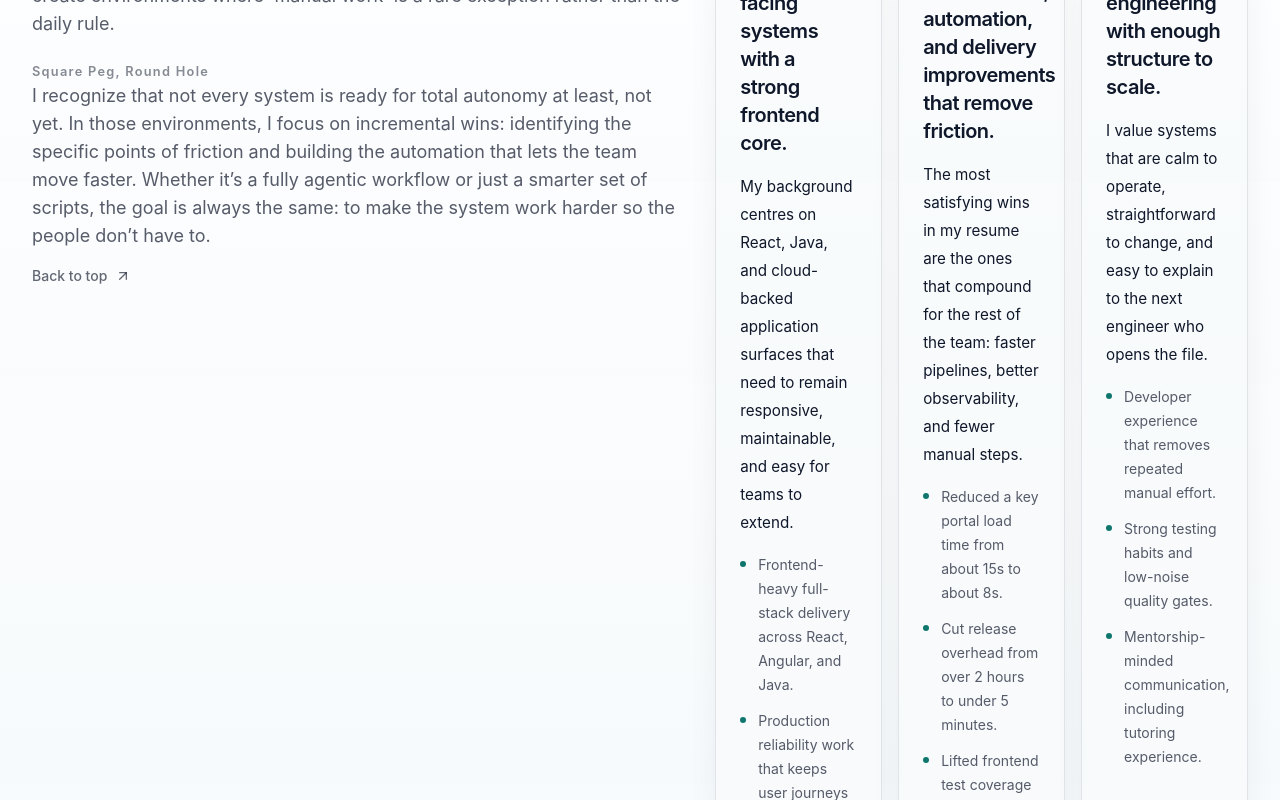
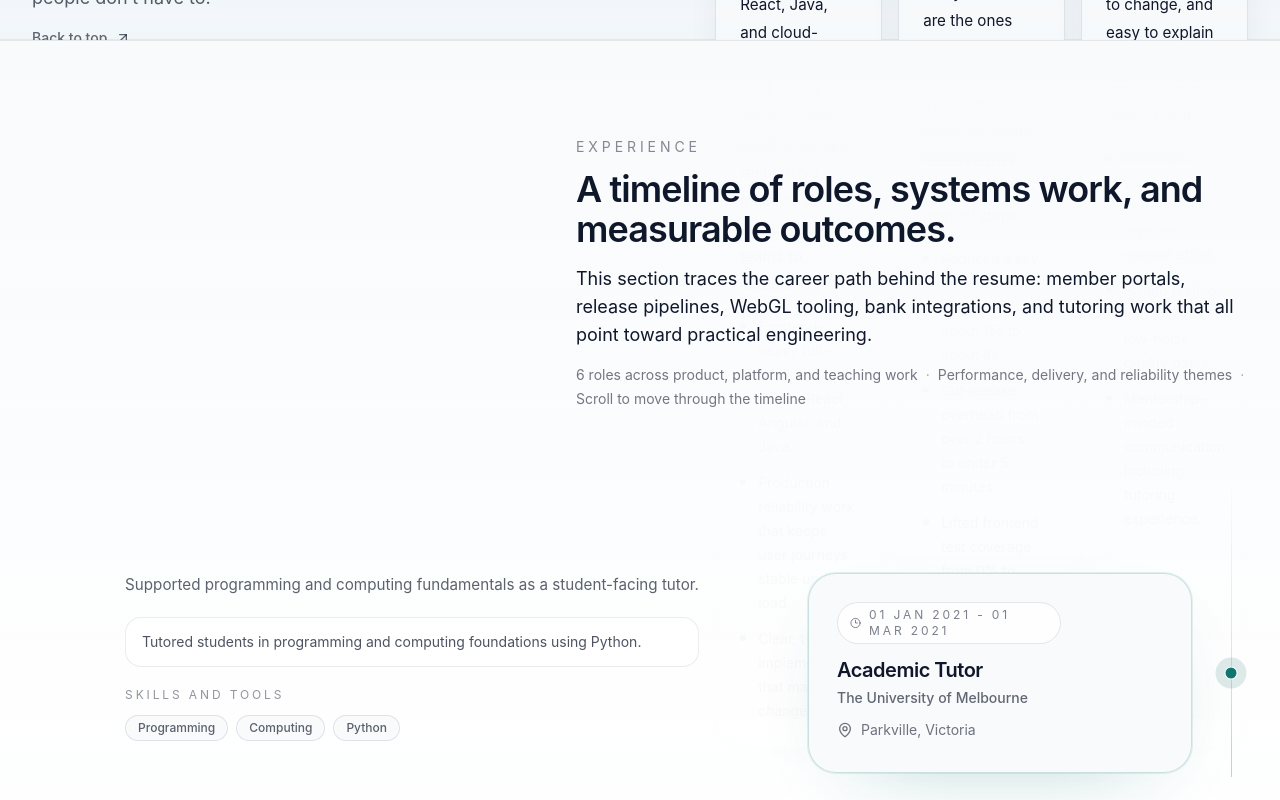
Before and after one commit to marutsuki/lucienxlu, a React (Vite) app: page / in a window 1280 px wide. Shown: the part 1560-2360 px from the top of the page. Built offline with nearby package versions, Linux system fonts and the light colour scheme.

Commit message:
fix(home): normalized layout section sizes and a few placement changes to experience

```diff
--- a/src/components/ui/experience-timeline.tsx
+++ b/src/components/ui/experience-timeline.tsx
@@ -93,13 +93,13 @@ export const ExperienceTimeline = ({
     <section
       aria-labelledby={`${id}-title`}
       className={cn(
-        "relative h-screen overflow-hidden border-y border-foreground/10 bg-[linear-gradient(180deg,rgba(248,250,252,1),rgba(255,255,255,0.96))] px-4 py-16 sm:px-6 lg:px-8 lg:py-24",
+        "relative h-screen place-self-center overflow-hidden border-y border-foreground/10 bg-[linear-gradient(180deg,rgba(248,250,252,1),rgba(255,255,255,0.96))] px-4 py-16 sm:px-6 lg:px-8 lg:py-24",
         className,
       )}
       id={id}
     >
-      <div className="mx-auto max-w-7xl flex flex-col items-end">
-        <header className="max-w-3xl">
+      <div className="w-full flex flex-col items-end">
+        <header className="max-w-2xl">
           <p className="text-sm uppercase tracking-[0.28em] text-foreground/50">
             {eyebrow}
           </p>
@@ -110,7 +110,7 @@ export const ExperienceTimeline = ({
             {title}
           </h2>
           {summary ? (
-            <div className="mt-4 max-w-2xl text-base leading-7 text-foreground/70 sm:text-lg">
+            <div className="mt-4 max-w-full text-base leading-7 text-foreground/70 sm:text-lg">
               {summary}
             </div>
           ) : null}
@@ -118,20 +118,55 @@ export const ExperienceTimeline = ({
 
         <ol
           aria-label={`${title} timeline`}
-          className="relative w-full h-[50vh] overflow-hidden mt-12 space-y-6 before:absolute before:bottom-24 before:right-3 before:top-0 before:w-px before:bg-linear-to-t before:from-accent/30 before:via-foreground/10 before:to-transparent sm:mt-16 lg:before:right-4"
+          className="relative w-[75vw] w-full h-[50vh] overflow-hidden mt-12 space-y-6 before:absolute before:bottom-24 before:right-3 before:top-0 before:w-px before:bg-linear-to-t before:from-accent/30 before:via-foreground/10 before:to-transparent sm:mt-16 lg:before:right-4"
         >
           <div
             ref={timelineRef}
-            className="relative h-full transition-all duration-300"
+            className="relative flex flex-col items-end transition-all duration-300"
           >
             {[...entries].reverse().map((entry, index) => {
               const isActive = activeIndex === index;
 
               return (
                 <li
-                  className="relative h-[50vh] p4-10 sm:pr-12 lg:pr-14 flex flex-col justify-center items-end"
+                  className="relative h-[50vh] w-full p4-10 sm:pr-12 lg:pr-14 flex flex-col justify-center items-end"
                   key={`${entry.company}-${entry.role}-${entry.startDate}`}
                 >
+                  <div className="w-full flex flex-row justify-between gap-4">
+                    <div className="mx-auto">
+                      <div className="space-y-5">
+                        <p className="text-sm leading-6 text-foreground/68 sm:text-[0.95rem]">
+                          {entry.summary}
+                        </p>
+                        <ul className="grid gap-3">
+                          {entry.highlights.map((highlight) => (
+                            <li
+                              className="rounded-2xl border border-foreground/8 bg-surface/75 px-4 py-3 text-sm leading-6 text-foreground/74"
+                              key={highlight}
+                            >
+                              {highlight}
+                            </li>
+                          ))}
+                        </ul>
+
+                        <div>
+                          <p className="text-xs uppercase tracking-[0.24em] text-foreground/45">
+                            Skills and tools
+                          </p>
+                          <ul className="mt-3 flex flex-wrap gap-2">
+                            {entry.technologies.map((technology) => (
+                              <li
+                                className="rounded-full border border-foreground/10 bg-background px-3 py-1 text-xs font-medium text-foreground/68"
+                                key={technology}
+                              >
+                                {technology}
+                              </li>
+                            ))}
+                          </ul>
+                        </div>
+                      </div>
+                    </div>
+                    <div>
                       <span
                         aria-hidden="true"
                         className={clsx(
@@ -175,6 +210,8 @@ export const ExperienceTimeline = ({
                           </div>
                         </div>
                       </article>
+                    </div>
+                  </div>
                 </li>
               );
             })}
@@ -184,37 +221,3 @@ export const ExperienceTimeline = ({
     </section>
   );
 };
-
-{
-  /* <div className="space-y-5">
-                      <p className="text-sm leading-6 text-foreground/68 sm:text-[0.95rem]">
-                        {entry.summary}
-                      </p>
-                      <ul className="grid gap-3">
-                        {entry.highlights.map((highlight) => (
-                          <li
-                            className="rounded-2xl border border-foreground/8 bg-surface/75 px-4 py-3 text-sm leading-6 text-foreground/74"
-                            key={highlight}
-                          >
-                            {highlight}
-                          </li>
-                        ))}
-                      </ul>
-
-                      <div>
-                        <p className="text-xs uppercase tracking-[0.24em] text-foreground/45">
-                          Skills and tools
-                        </p>
-                        <ul className="mt-3 flex flex-wrap gap-2">
-                          {entry.technologies.map((technology) => (
-                            <li
-                              className="rounded-full border border-foreground/10 bg-background px-3 py-1 text-xs font-medium text-foreground/68"
-                              key={technology}
-                            >
-                              {technology}
-                            </li>
-                          ))}
-                        </ul>
-                      </div>
-                    </div> */
-}
--- a/src/components/ui/splash-layout.tsx
+++ b/src/components/ui/splash-layout.tsx
@@ -33,7 +33,7 @@ export const SplashLayout = ({
     <section
       aria-labelledby="splash-title"
       className={clsx(
-        "relative isolate overflow-hidden border-b border-foreground/10 bg-[radial-gradient(circle_at_top_left,rgba(15,118,110,0.16),transparent_42%),linear-gradient(180deg,rgba(255,255,255,0.92),rgba(248,250,252,1))] px-4 py-8 sm:px-6 lg:min-h-[100svh] lg:px-10",
+        "w-screen! relative isolate overflow-hidden border-b border-foreground/10 bg-[radial-gradient(circle_at_top_left,rgba(15,118,110,0.16),transparent_42%),linear-gradient(180deg,rgba(255,255,255,0.92),rgba(248,250,252,1))] px-4 py-8 sm:px-6 lg:min-h-[100svh] lg:px-10",
         className,
       )}
     >
--- a/src/index.css
+++ b/src/index.css
@@ -13,6 +13,8 @@ html {
 @custom-variant dark (&:where(.dark, .dark *));
 
 @theme {
+  --breakpoint-3xl: 112rem;
+
   --color-background: #f8fafc;
   --color-foreground: #0f172a;
   --color-surface: #ffffff;
@@ -43,6 +45,11 @@ html {
 
   * {
     @apply border-surface-muted;
+  }
+
+  section {
+    /* Follows Tailwind's default breakpoints for mobile-first */
+    @apply h-screen sm:w-160 md:w-3xl lg:w-5xl xl:w-7xl 2xl:w-384 3xl:w-448 place-self-center;
   }
 
   h1,
```
Also changed, not shown: src/components/ui/portfolio-layout.tsx (+24 -24 lines). Lines whose indentation alone changed are shown as unchanged.
